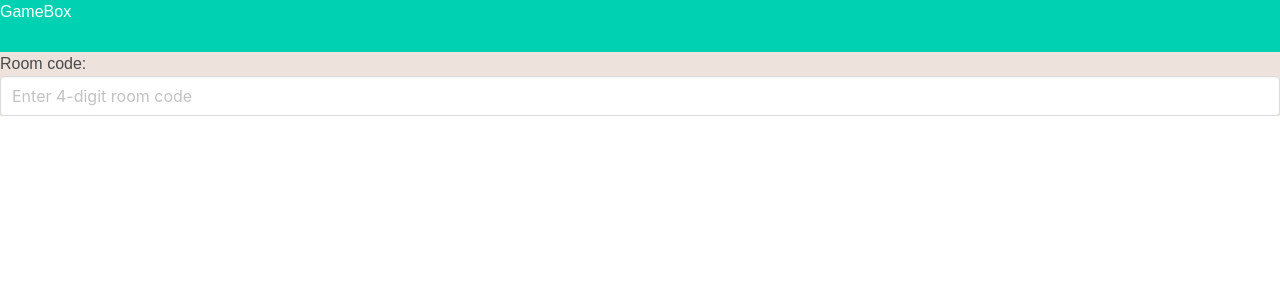
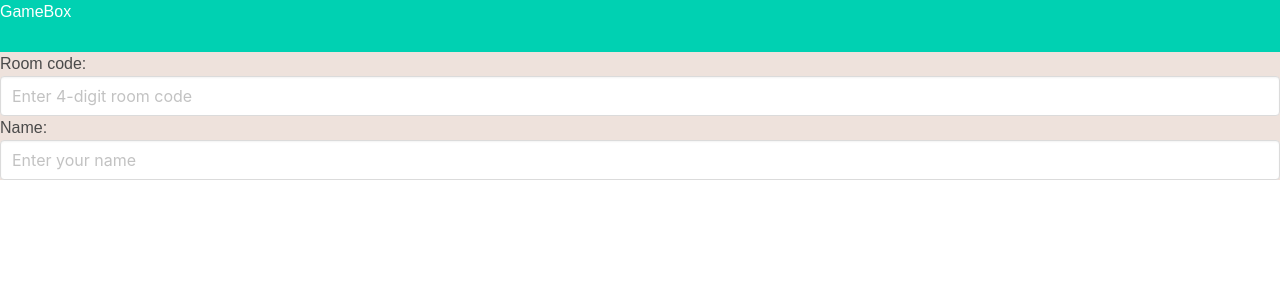
Before and after one commit to lukehorak/gamebox, a React (Create React App) app in the folder client/: page / in a window 1280 px wide. Shown: the top 300 px of the page. Built offline with nearby package versions, Linux system fonts and the light colour scheme.

Commit message:
added name form

```diff
--- a/client/src/App.js
+++ b/client/src/App.js
@@ -2,6 +2,7 @@ import React, { Component } from 'react';
 import './App.css';
 import Nav from './Nav';
 import RoomCodeForm from './Room_code_form';
+import NameForm from './Name_form'
 import 'bulma/css/bulma.css'
 
 class App extends Component {
@@ -12,7 +13,8 @@ class App extends Component {
     return (
       <div>
         <Nav/>
-          <RoomCodeForm />
+        <RoomCodeForm/>
+        <NameForm/>
           </div>
     );
   }
--- /dev/null
+++ b/client/src/Name_form.js
@@ -0,0 +1,25 @@
+import React, { Component } from 'react';
+
+  class NameForm extends Component{
+    render(){
+      return(
+        <div className="Name-form-title">
+        Name:
+        <input class="input" type="text" placeholder="Enter your name"></input>
+        </div>
+      );
+    };
+  };
+
+
+
+
+
+
+
+
+
+
+
+
+export default NameForm
```
Also changed, not shown: client/src/Room_code_form.js (+3 -4 lines).
